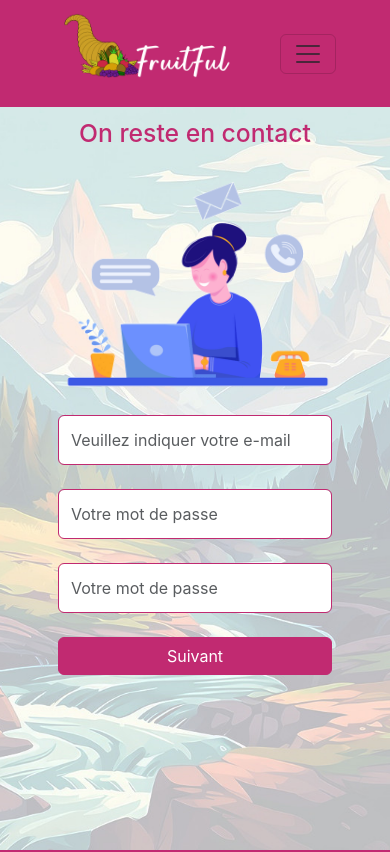
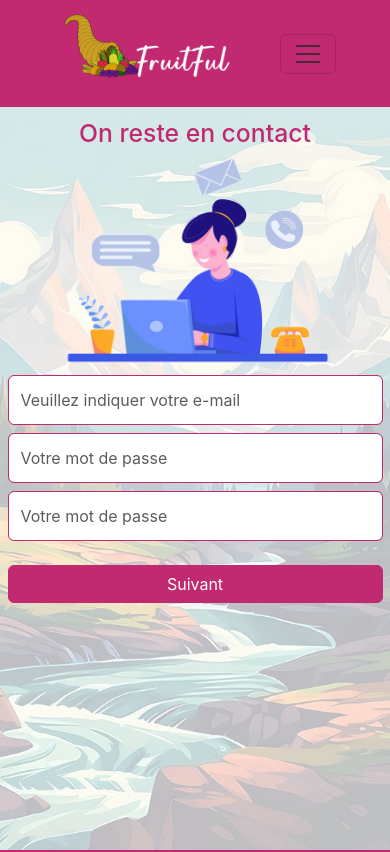
Before and after one commit to RomainVReco/fruitful-app, a React (Create React App) app: page /inscription3 in a window 390 px wide. Shown: the top 852 px of the page. Built offline with nearby package versions, Linux system fonts and the light colour scheme.

Commit message:
Responsive Etape 7.

```diff
--- a/src/App.css
+++ b/src/App.css
@@ -323,6 +323,10 @@ body {
   max-width: 550px !important;
 }
 
+.width-375{
+  width: 375px;
+}
+
 
 
 label {
--- a/src/components/footer/footer-css.css
+++ b/src/components/footer/footer-css.css
@@ -75,9 +75,11 @@
     }
   }
 
-  @media screen and (min-width: 646px) {
-    .footerBottom {
+  /* @media screen and (min-width: 646px) {
+    @media screen and (min-height: 1000px) {
+      .footerBottom {
 
       position: absolute;
       bottom: 0;
     }  }
+ */
--- a/src/pages/inscrit/ModifierTache.js
+++ b/src/pages/inscrit/ModifierTache.js
@@ -162,7 +162,7 @@ export default function ModifierTache() {
     return (
         <div className='container d-flex flex-column align-items-center gap-3 mt-5'>
             <h3 className='titre-h3-modifier-creer-tache'> Modifier votre évènement </h3>
-            <div className='d-flex flex-column align-items-start gap-3'>
+            <div className='gap-3'>
                 <InputGenericText nomLabel={`Nom de votre ${evenements[tache['typeEvenement']]} : `} label='nom' titre={tache.nom}
                     method={handleChange} value={tache.nom} />
                 <button className='btn btn-light ' onClick={() => setIsOpen(true)}>
--- a/src/pages/inscrit/Renseignement5.js
+++ b/src/pages/inscrit/Renseignement5.js
@@ -128,8 +128,8 @@ export default function Renseignement5() {
       <div className="fond-inscription">
         <div className="container corps-inscription d-flex flex-column align-items-center">
         <div className="d-flex flex-column align-items-justify max-width-absolute-550">
-            <h2 className="centre mb-4">Résultats</h2>
-
+            <h2 className="centre">Résultats</h2>
+          <div className="small">
             <p>Nous vous remercions de votre participation !</p>
             <p>Nous avons établi les habitudes suivantes en fonction du profil que vous venez de renseigner :</p>
             <ul><li>Ma principale motivation est de {recupererStorage("motivation")}.</li>
@@ -142,12 +142,12 @@ export default function Renseignement5() {
 
             <div class="col centre">
               <button
-                className="btn boutonValiderSuivant"
+                className="btn boutonValiderSuivant mb-4"
                 onClick={ecrireTachesAuto}
               >Enregistrer mes nouvelles habitudes</button>
             </div>
             <div>
-              <br />
+
               {messageEnregistrement && <p>{messageEnregistrement}</p>}
 
               <div class="col">
@@ -156,6 +156,7 @@ export default function Renseignement5() {
               <div className="mb-4"></div>
             </div>
           </div>
+          </div>
         </div>
       </div>
     </>
--- a/src/pages/public/Inscription3.js
+++ b/src/pages/public/Inscription3.js
@@ -134,7 +134,7 @@ export default function Inscription3() {
   //*********************************************************************************************************************************** */
   function AffichageImage() {
     return (
-      <div className="centre mt-4 mb-6">
+      <div className="centre mb-6">
         <img src={contact} alt="Contact" className="imageInscription" />
       </div>
     );
@@ -147,12 +147,12 @@ export default function Inscription3() {
         <div className="container corps-inscription d-flex flex-column align-items-center">
           <div className="d-flex flex-column">
 
-            <h2 className="centre">On reste en contact</h2>
+            <h2 className="centre max-width-absolute">On reste en contact</h2>
 
             <AffichageImage />
-
+<div className="width-375">
             <input
-              className="form-control mt-4 profil-border"
+              className="form-control mt-2 profil-border"
               rows="1"
               id="email"
               name="email"
@@ -163,7 +163,7 @@ export default function Inscription3() {
 
             <input
               type="password"
-              className="form-control mt-4 profil-border"
+              className="form-control mt-2 profil-border"
               rows="1"
               id="motDePasse"
               name="motDePasse"
@@ -174,7 +174,7 @@ export default function Inscription3() {
 
             <input
               type="password"
-              className="form-control mt-4 profil-border"
+              className="form-control mt-2 profil-border"
               rows="1"
               id="motDePasse2"
               name="motDePasse2"
@@ -182,7 +182,7 @@ export default function Inscription3() {
               onChange={handleChangeMotDePasse2}
 
             ></input>
-
+</div>
             <button
               className="btn boutonValiderSuivant mt-4"
               onClick={handleClick}
```
